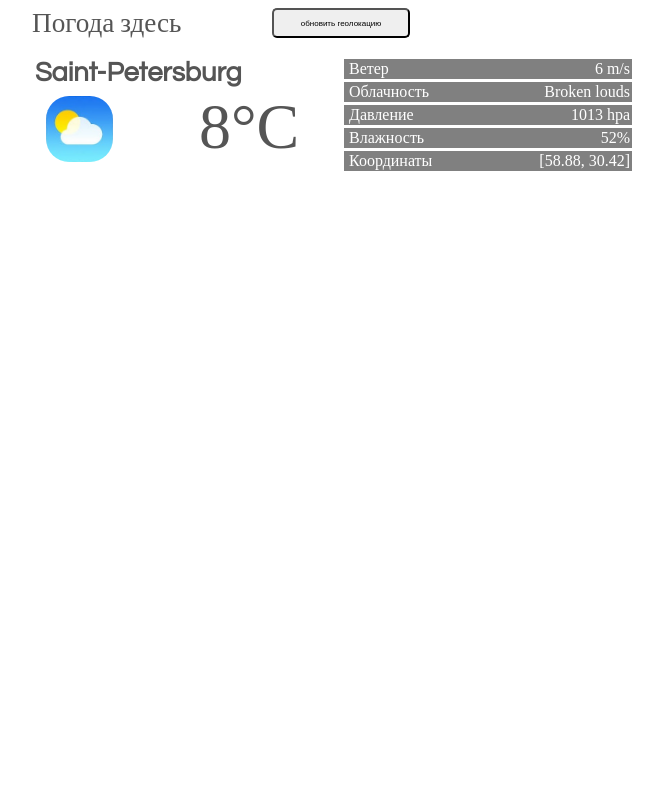
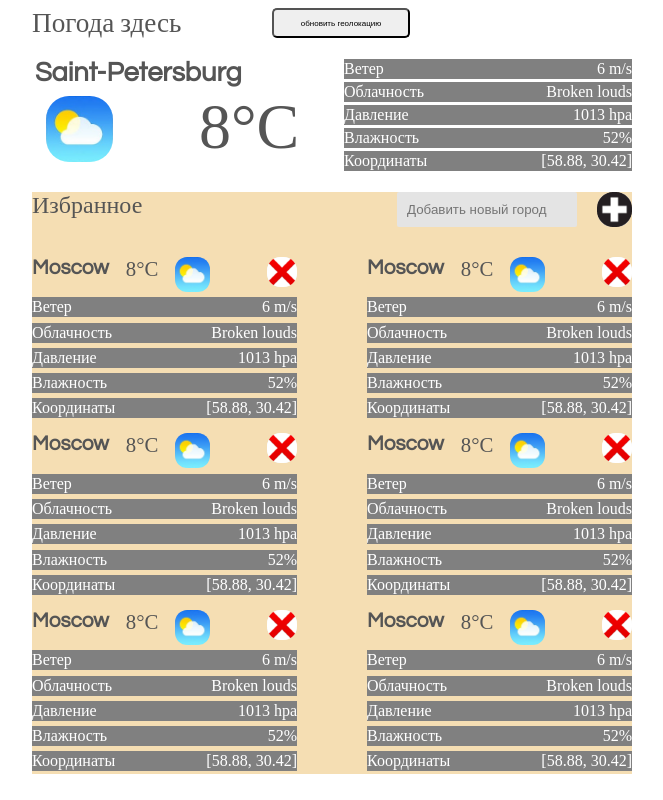
Before and after one commit to DanBasilaev/Itmo_web_6-sem, a website: page html/main.html in a window 1280 px wide. Shown: the whole page, without its empty margins (308-971 px from the left). Drawn offline with Linux system fonts and the light colour scheme.

Commit message:
Final
Добавление раздела избранное и проверка всего проекта

```diff
--- a/css/style.css
+++ b/css/style.css
@@ -1,14 +1,51 @@
-/*Start of tags style*/
+/*---------Start of tags style*/
 body{
   color: #555555;
   max-width: 600px;
   margin-right: auto;
   margin-left: auto;
 }
-/*End of style tags*/
+
+h2{
+  float: left;
+  width: 40%;
+  margin: 0;
+  font: normal 150% 'century gothic', "Times New Roman", sans-serif;
+}
+h3{
+  float: left;
+  margin: 0;
+  font: bold 130% 'century gothic', "Times New Roman", sans-serif;
+}
+form{
+  display: flex;
+  justify-content: flex-end;
+}
+input[type="text"]{
+  background-color: #e4e4e4;
+  border-radius: 2px;
+  border: 0px;
+  padding: 10px;
+  width: 160px;
+  color: black;
+  margin-right: 20px;
+}
+input[type="image"]{
+  width: 35px;
+  height: 35px;
+  border-radius: 45%;
+
+}
+img{
+  width: 35px;
+  height: 35px;
+  border-radius: 35%;
+}
+
+/*---------End of style tags*/
 
 
-/*Header*/
+/*---------Header*/
 .header{
   height: 12%;
   width: 100%;
@@ -32,14 +69,16 @@ body{
   padding: 1%;
   width: 23%;
   height: 30px;
+  cursor: pointer;
 }
-/*End Header*/
+/*---------End Header*/
 
 .main{
   /*background-color: darkseagreen;*/
   margin-top: 3%;
+
 }
-/*Main_City*/
+/*---------Main_City*/
 
 .main_city{
   display: -webkit-flex;
@@ -60,6 +99,7 @@ body{
   float: left;
   margin: 2% 30% 0 5%;
   width: 23%;
+  height: auto;
   border-radius: 35%;
 }
 .first span{
@@ -82,34 +122,75 @@ ul.weather{
 ul.weather li{
   list-style: none;
   margin: 3px 0 3px 0;
-  padding: 1px 2px 1px 5px;
+  padding: 1px 0px 1px 0px;
   background-color: gray;
   color: white;
 }
 ul.weather span{
   float: right;
 }
-/*end first_block*/
+/*---------End main city*/
 
 
-/*End main city*/
 
-/*Favorites*/
+/*---------Favorites*/
+.favorites{
+  background-color: wheat;
+  margin-top: 3%;
+}
 
-/*End Favorites*/
+ul.menu{
+  display: flex;
+  flex-direction: row;
+  flex-wrap: wrap;
+  justify-content: space-between;
+  border: black;
+  margin: 3% 0 0 0;
+  padding: 0;
+}
+ul.menu li{
+  list-style: none;
+  margin-top: 2%;
+  width: 265px;
+}
+.flex{
+  display: flex;
+  justify-content: space-between;
+}
+
+.flex span{
+  font-size: 1.3em;
+}
+
+.flex button{
+  width: 30px;
+  height: 30px;
+  padding: 0;
+  border: 0px;
+  border-radius: 45%;
+  margin-left: 15%;
+}
+.delete img{
+  width: 100%;
+  height: 100%;
+  text-align: center;
+  margin: 0;
+  border-radius: 45%;
+}
+
+/*---------End Favorites*/
 
 
 
 
 
 /* --------------------------------------CSS Mobile--------------------------------- */
-@media only screen and (min-device-width: 320px) and (max-device-width: 568px) {
+@media only screen and (min-device-width: 320px) and (max-device-width: 500px) {
 
   /*Start of tags style*/
   body{
     margin-left: 5%;
     margin-right: 5%;
-    min-width: 320px;
   }
   /*End of style tags*/
 
@@ -138,11 +219,13 @@ ul.weather span{
     margin-left: auto;
     margin-right: auto;
     border-radius: 5px;
+    padding: 2px 0 0 0;
     width: 40px;
     height: 40px;
   }
   .header img{
-    width: 100%;
+    width: 30px;
+    text-align: center;
     margin: 0;
   }
   /*End Header*/
@@ -158,6 +241,7 @@ ul.weather span{
   }
   .first img{
     width: 50px;
+    height: 50px;
   }
   .second{
     width: 100%;
@@ -168,6 +252,16 @@ ul.weather span{
 
 
   /*Favorites*/
+  ul.menu{
+    display: block;
+    margin-top: 5%;
+  }
+  ul.menu li{
+    width: 100%;
+  }
+  .flex button{
+    margin-left: 25%;
+  }
   /*End Favorites*/
 
 }
--- a/html/main.html
+++ b/html/main.html
@@ -32,6 +32,116 @@
       </ul>
     </div>
   </div>
+
+  <div class="favorites">
+    <h2>Избранное</h2>
+    <form method="post" action="#" id="form">
+      <input type="text" name="add_city" placeholder="Добавить новый город">
+      <input type="image" name="btn" src="../img/plus.png">
+    </form>
+
+    <div class="list">
+      <ul class="menu">
+        <li class="city">
+          <div class="flex">
+          <h3>Moscow</h3>
+          <span>8°C</span>
+          <img src="../img/облачно.jfif" alt="">
+          <button class="delete"><img src="../img/del.jpeg" alt=""></button>
+        </div>
+          <ul class="weather">
+          <li>Ветер <span>6 m/s</span></li>
+          <li>Облачность <span>Broken louds</span></li>
+          <li>Давление <span>1013 hpa</span></li>
+          <li>Влажность <span>52%</span></li>
+          <li>Координаты <span>[58.88, 30.42]</span></li>
+        </ul>
+        </li>
+
+        <li class="city">
+          <div class="flex">
+            <h3>Moscow</h3>
+            <span>8°C</span>
+            <img src="../img/облачно.jfif" alt="">
+            <button class="delete"><img src="../img/del.jpeg" alt=""></button>
+          </div>
+          <ul class="weather">
+            <li>Ветер <span>6 m/s</span></li>
+            <li>Облачность <span>Broken louds</span></li>
+            <li>Давление <span>1013 hpa</span></li>
+            <li>Влажность <span>52%</span></li>
+            <li>Координаты <span>[58.88, 30.42]</span></li>
+          </ul>
+        </li>
+
+        <li class="city">
+          <div class="flex">
+            <h3>Moscow</h3>
+            <span>8°C</span>
+            <img src="../img/облачно.jfif" alt="">
+            <button class="delete"><img src="../img/del.jpeg" alt=""></button>
+          </div>
+          <ul class="weather">
+            <li>Ветер <span>6 m/s</span></li>
+            <li>Облачность <span>Broken louds</span></li>
+            <li>Давление <span>1013 hpa</span></li>
+            <li>Влажность <span>52%</span></li>
+            <li>Координаты <span>[58.88, 30.42]</span></li>
+          </ul>
+        </li>
+
+        <li class="city">
+          <div class="flex">
+            <h3>Moscow</h3>
+            <span>8°C</span>
+            <img src="../img/облачно.jfif" alt="">
+            <button class="delete"><img src="../img/del.jpeg" alt=""></button>
+          </div>
+          <ul class="weather">
+            <li>Ветер <span>6 m/s</span></li>
+            <li>Облачность <span>Broken louds</span></li>
+            <li>Давление <span>1013 hpa</span></li>
+            <li>Влажность <span>52%</span></li>
+            <li>Координаты <span>[58.88, 30.42]</span></li>
+          </ul>
+        </li>
+
+        <li class="city">
+          <div class="flex">
+            <h3>Moscow</h3>
+            <span>8°C</span>
+            <img src="../img/облачно.jfif" alt="">
+            <button class="delete"><img src="../img/del.jpeg" alt=""></button>
+          </div>
+          <ul class="weather">
+            <li>Ветер <span>6 m/s</span></li>
+            <li>Облачность <span>Broken louds</span></li>
+            <li>Давление <span>1013 hpa</span></li>
+            <li>Влажность <span>52%</span></li>
+            <li>Координаты <span>[58.88, 30.42]</span></li>
+          </ul>
+        </li>
+
+        <li class="city">
+          <div class="flex">
+            <h3>Moscow</h3>
+            <span>8°C</span>
+            <img src="../img/облачно.jfif" alt="">
+            <button class="delete"><img src="../img/del.jpeg" alt=""></button>
+          </div>
+          <ul class="weather">
+            <li>Ветер <span>6 m/s</span></li>
+            <li>Облачность <span>Broken louds</span></li>
+            <li>Давление <span>1013 hpa</span></li>
+            <li>Влажность <span>52%</span></li>
+            <li>Координаты <span>[58.88, 30.42]</span></li>
+          </ul>
+        </li>
+
+      </ul>
+    </div>
+
+  </div>
 </div>
 
 </body>
```
Also changed, not shown: img/del.jpeg (added), img/plus.png (added).
